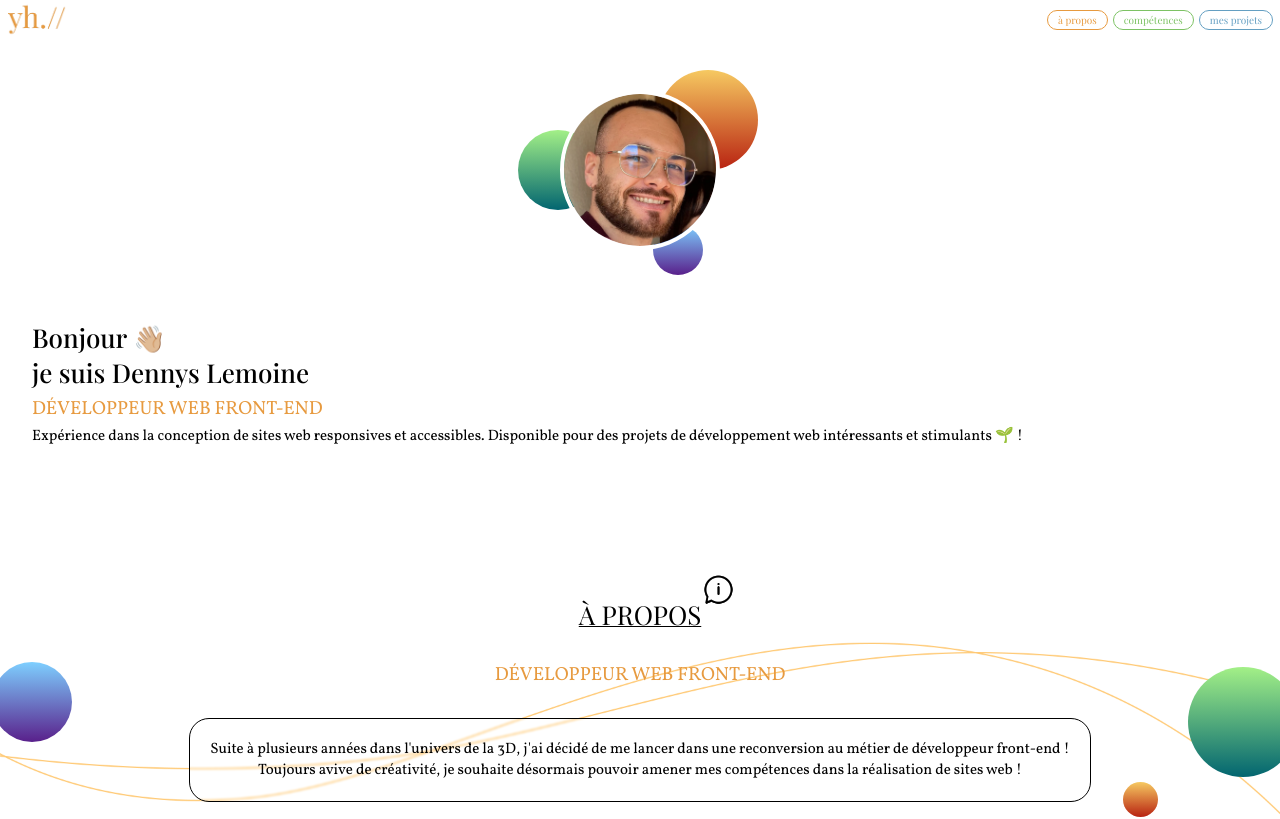
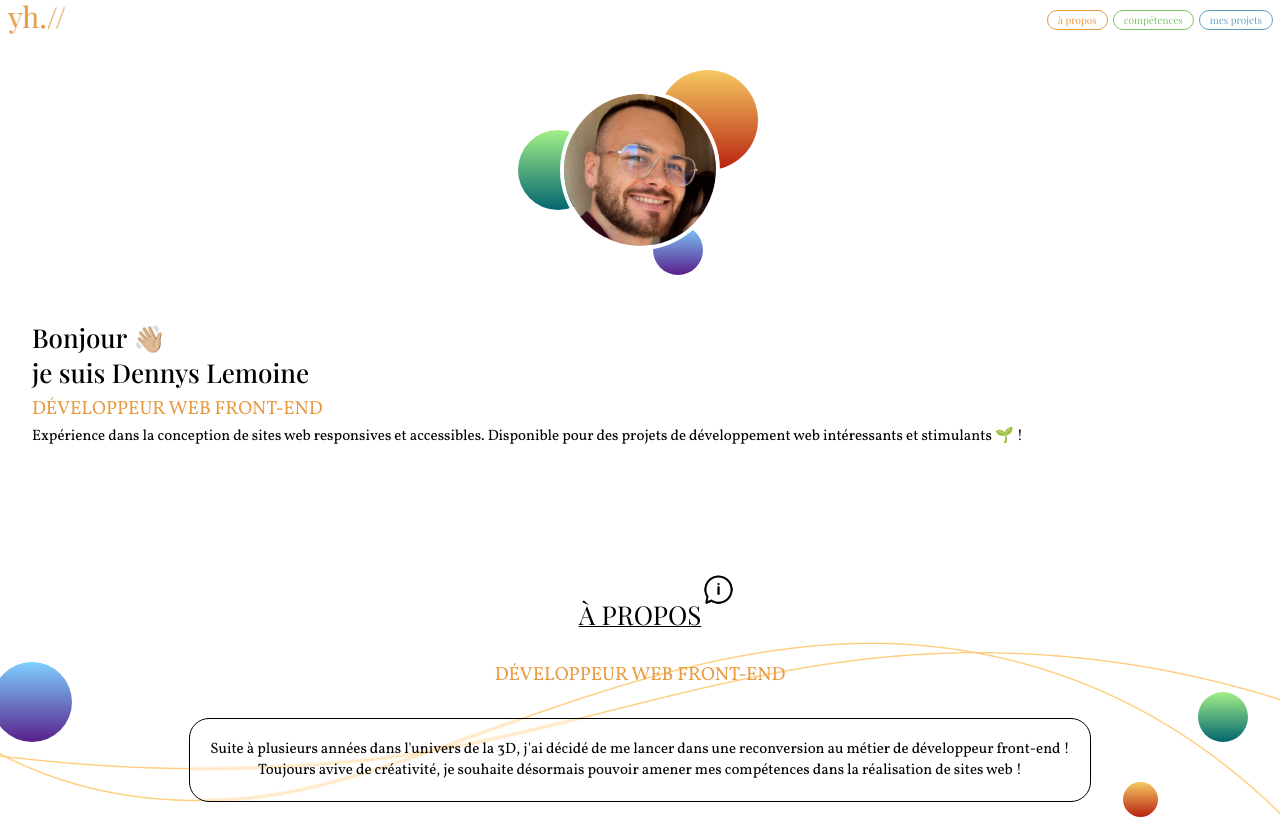
Before and after one commit to DennysLemoine/Portefolio, a React (Create React App) app in the folder portefolio/: page / in a window 1280 px wide. Shown: the top 819 px of the page. Built offline with nearby package versions, Linux system fonts and the light colour scheme.

Commit message:
fix pblm on spheres

```diff
--- a/portefolio/src/components/about/about.css
+++ b/portefolio/src/components/about/about.css
@@ -65,10 +65,10 @@
 
 .sphere05 {
     position: absolute;
-    top: 70px;
-    right: -50px;
-    width: 110px;
-    height: 110px;
+    top: 95px;
+    right: 0;
+    width: 50px;
+    height: 50px;
     border-radius: 50%;
     background: linear-gradient(#A3F087, #026570);
     z-index: -1;
```
